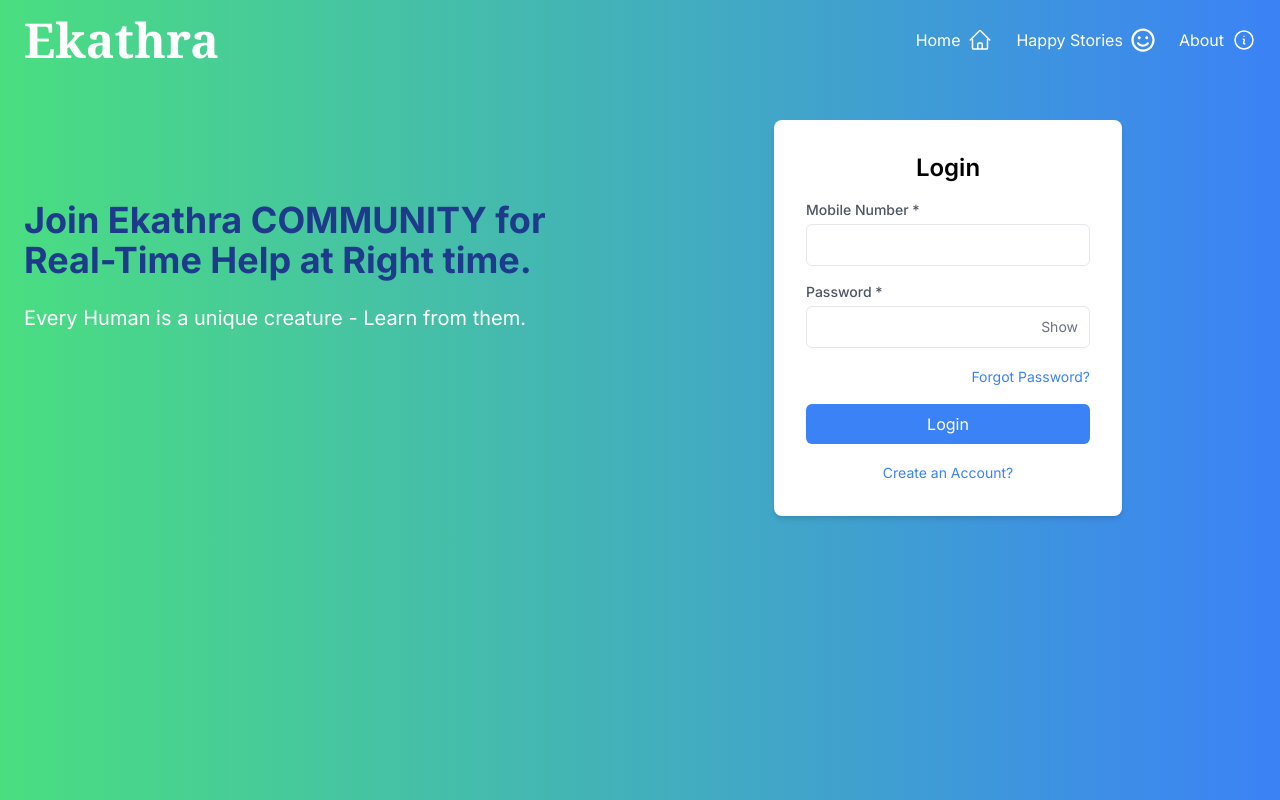
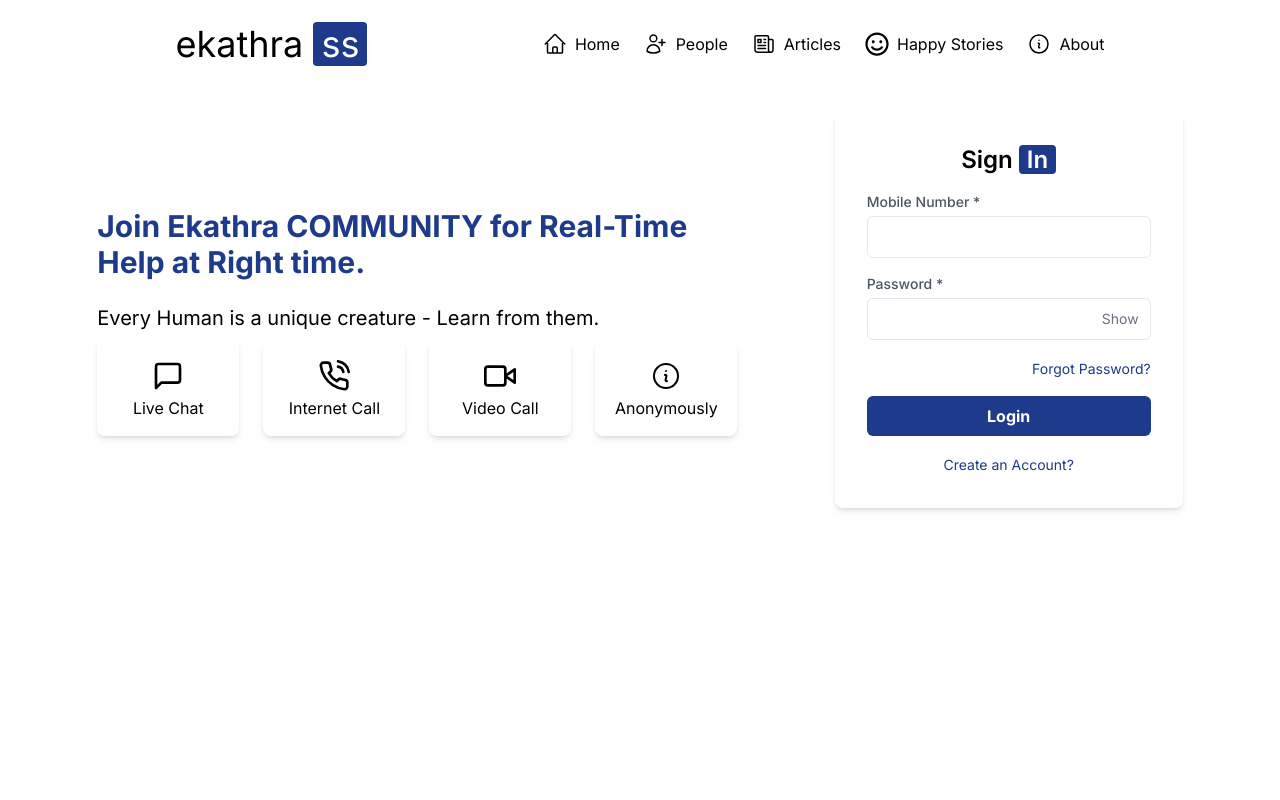
Before and after one commit to Santhosh-CS07/s_s, a Next.js app: page / in a window 1280 px wide. Built offline with nearby package versions, Linux system fonts and the light colour scheme.

Commit message:
UI changes

```diff
--- a/src/app/about/page.tsx
+++ b/src/app/about/page.tsx
@@ -1,23 +1,21 @@
 import React from 'react';
+import { FaLinkedin, FaYoutube, FaTwitter, FaFacebook, FaInstagram } from 'react-icons/fa';
 
 const About = () => {
     return (
         <section className="bg-white py-11 px-4">
             <div className="container mx-auto">
                 <div className="text-center max-w-3xl mx-auto">
-                    <h2 className="text-3xl font-extrabold text-gray-900 text-center mb-8">
-                        About Us
-                    </h2>
                     <p className="text-xl mb-8">
                         We are a specialized team with a global vision and youthful energy,
-                        targeting to help solve every individuals problems. Our mission is
+                        targeting to help solve every individual's problems. Our mission is
                         to provide personalized solutions that cater to your unique needs.
                     </p>
-                    <div className="bg-gradient-to-r from-green-400 to-blue-500 text-white rounded-lg p-6 shadow-lg">
+                    <div className="bg-blue-900 text-white rounded-lg p-6 shadow-lg">
                         <h3 className="text-2xl font-semibold mb-4">Get in Touch</h3>
                         <p className="text-lg">
-                            We are here to help! Reach out to us at
-                            <a href="mailto:contact@ekathrass.com" className="text-blue-900 font-semibold underline ml-1">
+                            We are here to help! Reach out to us at -
+                            <a href="mailto:contact@ekathrass.com" className="font-bold underline ml-1">
                                 contact@ekathrass.com
                             </a>
                         </p>
@@ -27,6 +25,23 @@ const About = () => {
                             With our innovative approach and global outlook, we strive to empower individuals by addressing their unique challenges and fostering a supportive environment.
                         </p>
                     </div>
+                    <div className="mt-8 flex justify-center space-x-4">
+                        <a href="https://www.linkedin.com" target="_blank" rel="noopener noreferrer" className="text-blue-700 hover:text-blue-900">
+                            <FaLinkedin size={30} />
+                        </a>
+                        <a href="https://www.youtube.com/@ekathrasslearning" target="_blank" rel="noopener noreferrer" className="text-red-600 hover:text-red-800">
+                            <FaYoutube size={30} />
+                        </a>
+                        {/* <a href="https://www.twitter.com" target="_blank" rel="noopener noreferrer" className="text-blue-400 hover:text-blue-600">
+                            <FaTwitter size={30} />
+                        </a>
+                        <a href="https://www.facebook.com" target="_blank" rel="noopener noreferrer" className="text-blue-600 hover:text-blue-800">
+                            <FaFacebook size={30} />
+                        </a>
+                        <a href="https://www.instagram.com" target="_blank" rel="noopener noreferrer" className="text-pink-500 hover:text-pink-700">
+                            <FaInstagram size={30} />
+                        </a> */}
+                    </div>
                 </div>
             </div>
         </section>
--- a/src/app/happy-stories/page.tsx
+++ b/src/app/happy-stories/page.tsx
@@ -31,15 +31,12 @@ const HappyStories = () => {
 
     return (
         <div className="bg-white py-11">
-            <div className="max-w-7xl mx-auto px-4 sm:px-6 lg:px-8">
-                <h2 className="text-3xl font-extrabold text-gray-900 text-center mb-8">
-                    Happy Stories
-                </h2>
-                <div className="grid gap-8 lg:grid-cols-3">
+            <div className="max-w-4xl mx-auto px-4 sm:px-6 lg:px-8">
+                <div className="grid gap-8 lg:grid-cols-2">
                     {stories.map((story, index) => (
                         <div
                             key={index}
-                            className="p-6 bg-gradient-to-r from-green-400 to-blue-500 rounded-lg shadow-md text-white"
+                            className="p-6 rounded-lg shadow-md"
                         >
                             <h3 className="text-xl font-bold">{story.name}</h3>
                             <p className="mt-4">{story.feedback}</p>
--- a/src/app/layout.tsx
+++ b/src/app/layout.tsx
@@ -19,7 +19,7 @@ export default function RootLayout({
   return (
     <html lang="en">
       <body
-        className={`${inter.className} bg-gradient-to-r from-green-400 to-blue-500`}
+        className={`${inter.className} `}
       >
         <Homenavbar />
         {children}
--- a/src/components/DashboardNavbar/Navbar.tsx
+++ b/src/components/DashboardNavbar/Navbar.tsx
@@ -14,7 +14,7 @@ const Navbar = (props: any) => {
       <div className="container mx-auto px-4 py-2 flex items-center justify-between">
         {/* Brand Logo */}
         <div className="flex items-center">
-          <h2 className="text-4xl">ekathra <span className="text-blue-500">ss</span></h2>
+          <h2 className="text-4xl">ekathra <span className="text-blue-500 bg-green-500">ss</span></h2>
         </div>
 
         {/* Menu Items */}
--- a/src/components/HeroSection/Herosection.tsx
+++ b/src/components/HeroSection/Herosection.tsx
@@ -13,38 +13,38 @@ import Authentication from "../Authentication/Authentication";
 
 export default function HeroSection() {
   return (
-    <div className="container mx-auto px-6 py-6">
+    <div className="py-6">
       {/* <Homenavbar /> */}
-      <div className="flex flex-col md:flex-row ">
+      <div className="flex justify-evenly">
         <div className="flex justify-items-center pt-12 sm:pt-24 md:w-1/2 text-left">
           <div className="">
-            <h1 className="text-4xl md:text-4xl font-bold text-blue-900 mb-6">
+            <h1 className="text-4xl md:text-3xl font-bold text-blue-900 mb-6">
               Join Ekathra COMMUNITY for Real-Time Help at Right time.
             </h1>
-            <p className="text-lg md:text-xl text-white mb-2 overflow-wrap">
+            <p className="text-lg md:text-xl  mb-2 overflow-wrap">
               Every Human is a unique creature - Learn from them.
             </p>
-            {/* <div className="grid grid-cols-1 sm:grid-cols-2 lg:grid-cols-4 gap-6">
+            <div className="grid grid-cols-1 sm:grid-cols-2 lg:grid-cols-4 gap-6">
               <div className="flex flex-col items-center justify-center p-4 rounded-lg shadow-md bg-light-blue-500">
-                                <FiMessageSquare className="h-10 w-10 text-white rounded-lg p-1" />
-                                <span className="text-white">Live Chat</span>
+                <FiMessageSquare className="h-10 w-10  rounded-lg p-1" />
+                <span >Live Chat</span>
               </div>
               <div className="flex flex-col items-center justify-center p-4 rounded-lg shadow-md bg-light-blue-500">
-                                <FiPhoneCall className="h-10 w-10 text-white rounded-lg p-1" />
-                                <span className="text-white">Internet Call</span>
+                <FiPhoneCall className="h-10 w-10  rounded-lg p-1" />
+                <span >Internet Call</span>
               </div>
               <div className="flex flex-col items-center justify-center p-4 rounded-lg shadow-md bg-light-blue-500">
-                                <FiVideo className="h-10 w-10 text-white rounded-lg p-1" />
-                                <span className="text-white">Video Call</span>
+                <FiVideo className="h-10 w-10  rounded-lg p-1" />
+                <span >Video Call</span>
               </div>
               <div className="flex flex-col items-center justify-center p-4 rounded-lg shadow-md bg-light-blue-500">
-                                <InformationCircleIcon className="h-10 w-10 text-white rounded-lg p-1" />
-                                <span className="text-white">Fully Secured</span>
-                            </div>
-                        </div> */}
+                <InformationCircleIcon className="h-10 w-10  rounded-lg p-1" />
+                <span >Anonymously</span>
               </div>
             </div>
-        <div className="md:w-1/2 flex justify-center mt-4">
+          </div>
+        </div>
+        <div className="">
           <Authentication />
         </div>
       </div>
--- a/src/components/HomeNavBar/Homenavbar.tsx
+++ b/src/components/HomeNavBar/Homenavbar.tsx
@@ -1,7 +1,6 @@
 "use client";
 import React from "react";
 import {
-  ArrowRightOnRectangleIcon,
   HomeIcon,
   NewspaperIcon,
   InformationCircleIcon,
@@ -11,42 +10,42 @@ import { FaRegSmile } from "react-icons/fa"; // Import the smile icon from react
 import Image from "next/image";
 const Homenavbar = () => {
   return (
-    <div className=" justify-between items-center sm:flex mx-6 py-4">
+    <div className=" justify-evenly sm:flex py-6">
       <a href="/">
         {" "}
-        <h2 className="font-serif text-7xl md:text-5xl text-white font-extrabold sm:text-4xl">
-          Ekathra
-        </h2>
+        <div className="flex items-center">
+          <h2 className="text-4xl">ekathra <span className="text-white bg-blue-900 py-0 px-2 rounded">ss</span></h2>
+        </div>
       </a>
       <div className="flex space-x-6 sm:mt-0">
         <a
           href="/"
-          className="text-white hover:text-gray-200 flex items-center space-x-2"
+          className="hover:text-blue-900 flex items-center space-x-2"
         >
+          <HomeIcon className="h-16 w-16 hidden sm:inline sm:h-6 sm:w-6" />
           <span className="hidden sm:inline">Home</span>
-          <HomeIcon className="h-16 w-16 hidden sm:inline sm:h-6 sm:w-6" />
         </a>
-        {/* <a href="/people" className="text-white hover:text-gray-200 flex items-center space-x-2">
-                    <span className='hidden sm:inline'>People</span>
-                    <UserPlusIcon className="h-16 w-16 hidden sm:inline sm:h-6 sm:w-6" />
-                </a>
-                <a href="/articles" className="text-white hover:text-gray-200 flex items-center space-x-2">
-                    <span className='hidden sm:inline'>Articles</span>
-                    <NewspaperIcon className=" hidden sm:inline h-16 w-16 sm:h-6 sm:w-6" />
-                </a> */}
+        <a href="/people" className="hover:text-blue-900 flex items-center space-x-2">
+          <UserPlusIcon className="h-16 w-16 hidden sm:inline sm:h-6 sm:w-6" />
+          <span className='hidden sm:inline'>People</span>
+        </a>
+        <a href="/articles" className="hover:text-blue-900 flex items-center space-x-2">
+          <NewspaperIcon className=" hidden sm:inline h-16 w-16 sm:h-6 sm:w-6" />
+          <span className='hidden sm:inline'>Articles</span>
+        </a>
         <a
           href="/happy-stories"
-          className="text-white hover:text-gray-200 flex items-center space-x-2"
+          className="hover:text-blue-900 flex items-center space-x-2"
         >
+          <FaRegSmile className=" hidden sm:inline h-16 w-16 sm:h-6 sm:w-6" />
           <span className="hidden sm:inline">Happy Stories</span>
-          <FaRegSmile className=" hidden sm:inline h-16 w-16 sm:h-6 sm:w-6" />
         </a>
         <a
           href="/about"
-          className="text-white hover:text-gray-200 flex items-center space-x-2"
+          className=" hover:text-blue-900 flex items-center space-x-2"
         >
+          <InformationCircleIcon className="hidden sm:inline h-16 w-16 sm:h-6 sm:w-6" />
           <span className="hidden sm:inline">About</span>
-          <InformationCircleIcon className="hidden sm:inline h-16 w-16 sm:h-6 sm:w-6" />
         </a>
       </div>
     </div>
--- a/src/components/Login/Login.tsx
+++ b/src/components/Login/Login.tsx
@@ -51,7 +51,7 @@ const Login = (props: any) => {
   return (
     // <div className="min-h-screen bg-gradient-to-r from-green-400 to-blue-500 flex justify-center items-center">
     <div className="bg-white p-8 rounded-lg shadow-md w-100">
-      <h2 className="text-2xl font-semibold mb-4 text-center">Login</h2>
+      <h2 className="text-2xl font-semibold mb-4 text-center">Sign <span className="text-white bg-blue-900 py-0 px-2 rounded">In</span></h2>
       <form onSubmit={loginUser}>
         <div className="mb-4">
           <label
@@ -65,6 +65,7 @@ const Login = (props: any) => {
             id="username"
             name="username"
             onKeyDown={handleKeyDown}
+            required
             // placeholder="mobile, username, email"
             onChange={(e) => setUsername(e.target.value)}
             className="mt-1 p-2 w-full border rounded-md focus:outline-none focus:ring-blue-500 focus:border-blue-500"
@@ -81,6 +82,7 @@ const Login = (props: any) => {
             type={showPassword ? "text" : "password"}
             id="password"
             name="password"
+            required
             onKeyDown={handleKeyDown}
             onChange={(e) => setPassword(e.target.value)}
             // placeholder="enter your password"
@@ -99,14 +101,14 @@ const Login = (props: any) => {
         <div className="text-right mb-4">
           <button
             onClick={handleForgetPassword}
-            className="text-sm text-blue-500 hover:underline"
+            className="text-sm text-blue-900 hover:underline"
           >
             Forgot Password?
           </button>
         </div>
         <button
           type="submit"
-          className="w-full bg-blue-500 text-white rounded-md py-2 hover:bg-blue-600 focus:outline-none focus:bg-blue-600"
+          className="w-full bg-blue-900 font-bold text-white rounded-md py-2 hover:bg-blue-600 focus:outline-none focus:bg-blue-600"
         >
           Login
         </button>
@@ -114,7 +116,7 @@ const Login = (props: any) => {
       <div className="text-center mt-4">
         <button
           onClick={handleCreateAccount}
-          className="text-sm text-blue-500 hover:underline bg-transparent border-none cursor-pointer"
+          className="text-sm text-blue-900 hover:underline bg-transparent border-none cursor-pointer"
         >
           Create an Account?
         </button>
--- a/src/components/Register/Register.tsx
+++ b/src/components/Register/Register.tsx
@@ -52,7 +52,7 @@ const Register = (props: any) => {
   return (
     <div className="bg-white p-6 rounded-lg shadow-md w-full max-w-2xl mx-auto">
       <h2 className="text-xl font-semibold mb-4 text-center">
-        Create an Account
+        Sign <span className="text-white bg-blue-900 py-1 px-2 rounded">Up</span>
       </h2>
       <form onSubmit={handleSubmit} className="grid grid-cols-1 md:grid-cols-2 gap-4">
         <div>
@@ -176,35 +176,19 @@ const Register = (props: any) => {
             onChange={handleInputChange}
           />
         </div>
-
-        {/* <div>
-          <label
-            htmlFor="verified"
-            className="block text-sm font-medium text-gray-600"
-          >
-            Verified
-          </label>
-          <input
-            type="checkbox"
-            id="verified"
-            name="verified"
-            className="mt-1 p-1 border rounded-md focus:outline-none focus:ring-blue-500 focus:border-blue-500"
-            onChange={(e) => setFormData({ ...formData, verified: e.target.checked })}
-          />
-        </div> */}
         <div className="col-span-1 md:col-span-2">
           <button
             type="submit"
-            className="w-full bg-blue-500 text-white rounded-md py-2 hover:bg-blue-600 focus:outline-none focus:bg-blue-600"
+            className="w-full bg-blue-900 text-white font-bold rounded-md py-2 hover:bg-blue-600 focus:outline-none focus:bg-blue-600"
           >
-            Create
+            Create An Account
           </button>
         </div>
       </form>
       <div className="text-center mt-4">
         <button
           onClick={handleLogin}
-          className="text-sm text-blue-500 hover:underline bg-transparent border-none cursor-pointer"
+          className="text-sm text-blue-900 hover:underline bg-transparent border-none cursor-pointer"
         >
           Already have an account? Login
         </button>
```
Also changed, not shown: src/components/Authentication/Authentication.tsx (+0 -13 lines). Lines whose indentation alone changed are shown as unchanged.
